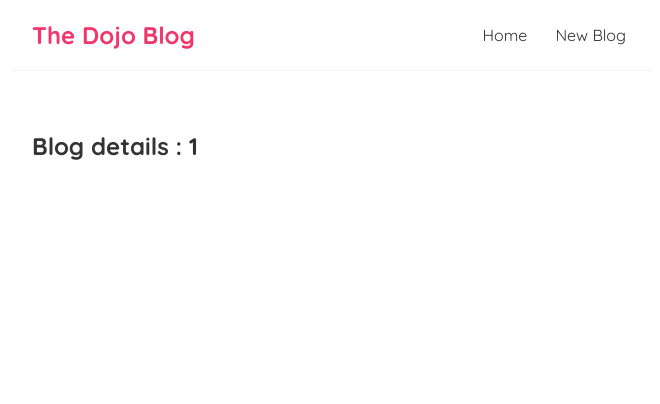
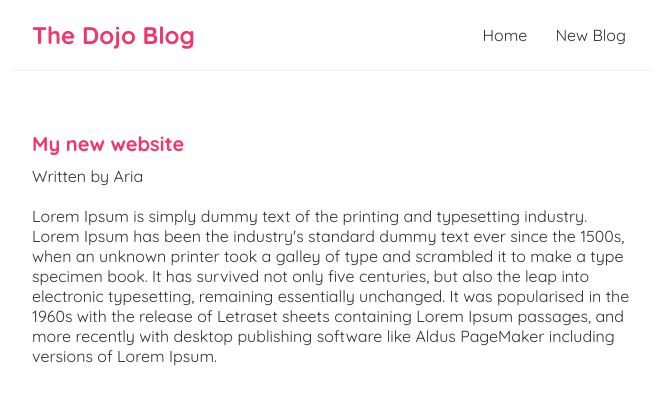
Before and after one commit to womoboy/react-sample-02, a React (Create React App) app: page /blogs/1 in a window 1280 px wide. Shown: the top 404 px of the page, without its empty margins (308-968 px from the left). Built offline with nearby package versions, Linux system fonts and the light colour scheme; data requests are answered from the project's data file; the HTML template or start-up script is replaced by a standard one.

Commit message:
reusing fetch for blog details component

```diff
--- a/data/db.json
+++ b/data/db.json
@@ -2,19 +2,19 @@
     "blogs": [
       {
         "title": "My new website",
-        "body": "descreption 1",
+        "body": "Lorem Ipsum is simply dummy text of the printing and typesetting industry. Lorem Ipsum has been the industry's standard dummy text ever since the 1500s, when an unknown printer took a galley of type and scrambled it to make a type specimen book. It has survived not only five centuries, but also the leap into electronic typesetting, remaining essentially unchanged. It was popularised in the 1960s with the release of Letraset sheets containing Lorem Ipsum passages, and more recently with desktop publishing software like Aldus PageMaker including versions of Lorem Ipsum.",
         "author": "Aria",
         "id": 1
       },
       {
         "title": "Welcome party",
-        "body": "descreption 2",
+        "body": "It is a long established fact that a reader will be distracted by the readable content of a page when looking at its layout. The point of using Lorem Ipsum is that it has a more-or-less normal distribution of letters, as opposed to using 'Content here, content here', making it look like readable English. Many desktop publishing packages and web page editors now use Lorem Ipsum as their default model text, and a search for 'lorem ipsum' will uncover many web sites still in their infancy. Various versions have evolved over the years, sometimes by accident, sometimes on purpose (injected humour and the like).",
         "author": "Babak",
         "id": 2
       },
       {
         "title": "Web dev top tips",
-        "body": "descreption 3",
+        "body": "Contrary to popular belief, Lorem Ipsum is not simply random text. It has roots in a piece of classical Latin literature from 45 BC, making it over 2000 years old. Richard McClintock, a Latin professor at Hampden-Sydney College in Virginia, looked up one of the more obscure Latin words, consectetur, from a Lorem Ipsum passage, and going through the cites of the word in classical literature, discovered the undoubtable source. Lorem Ipsum comes from sections 1.10.32 and 1.10.33 of \"de Finibus Bonorum et Malorum\" (The Extremes of Good and Evil) by Cicero, written in 45 BC. This book is a treatise on the theory of ethics, very popular during the Renaissance. The first line of Lorem Ipsum, \"Lorem ipsum dolor sit amet..\", comes from a line in section 1.10.32.",
         "author": "Aria",
         "id": 3
       }
--- a/src/BlogDetils.js
+++ b/src/BlogDetils.js
@@ -1,10 +1,21 @@
 import { useParams } from 'react-router-dom';
+import useFetch from './useFetch';
 
 const BlogDetails = () => {
   const { id } = useParams();
+  const { data: blog, isPending, error } = useFetch('http://localhost:8000/blogs/' + id);
+
   return (
     <div className="blog-details">
-      <h2>Blog details : { id }</h2>
+      {isPending && <div>Loading...</div>}
+      {error && <div>{ error }</div>}
+      {blog && (
+        <article>
+          <h2>{ blog.title }</h2>
+          <p>Written by { blog.author }</p>
+          <div>{ blog.body }</div>
+        </article>
+      )}
     </div>
   );
 };
--- a/src/index.css
+++ b/src/index.css
@@ -52,3 +52,14 @@
 .blog-preview a {
   text-decoration: none;
 }
+
+/*blog details page*/
+.blog-details h2 {
+  font-size: 20px;
+  color: #f1356d;
+  margin-bottom: 10px;
+}
+
+.blog-details div {
+  margin: 20px 0;
+}
```
